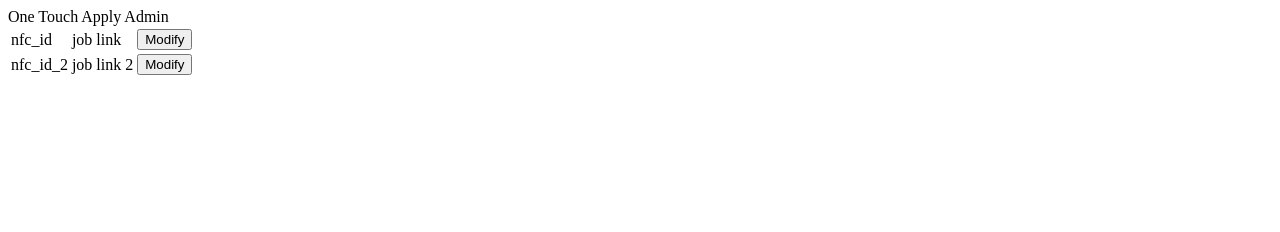
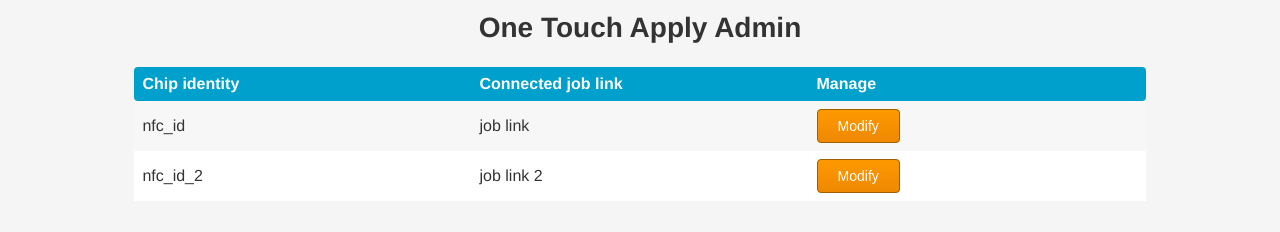
Before and after one commit to maticko/touch-it, a website: page src/index.html in a window 1280 px wide. Drawn offline with nearby package versions, Linux system fonts and the light colour scheme; files that its build step writes are made by us from their sources.

Commit message:
table styles

```diff
--- /dev/null
+++ b/src/css/main.css
@@ -0,0 +1,77 @@
+.table-header>thead {
+    background-color: #00a0cc;
+}
+
+thead {
+    display: table-header-group;
+    vertical-align: middle;
+    border-color: inherit;
+}
+
+body {
+    font-family: "Helvetica Neue",Helvetica,Arial,sans-serif;
+    font-size: 14px;
+    line-height: 1.428571429;
+    color: #333;
+    background-color: #f5f5f5;
+    text-align: center;
+}
+
+.table-header>thead>tr>th:first-child {
+    border-bottom-left-radius: 4px;
+    border-top-left-radius: 4px;
+}
+.table-header>thead>tr>th:last-child {
+    border-bottom-right-radius: 4px;
+    border-top-right-radius: 4px;
+}
+
+.table thead>tr>th {
+    color: #fff;
+    vertical-align: middle;
+    height: 34px;
+    text-align: left;
+    padding: 8px;
+}
+.table{
+    width: 80%;
+    border-collapse: collapse;
+    table-layout:fixed;
+    margin-left: auto;
+    margin-right: auto;
+}
+
+.table>tbody>tr>td{
+    height: 34px;
+    background-color:#fff;
+    padding: 8px;
+    break-word: word-wrap;
+}
+.table>tbody>tr:nth-child(odd)>td{
+    background-color:#f7f7f7;
+}
+
+input[type=button]{
+    background-color: rgb(230, 138, 0);
+    background-image: linear-gradient(rgb(255, 153, 0) 0px, rgb(238, 136, 0) 100%);
+    ackground-repeat: repeat-x;
+    border-color: rgb(161, 96, 0);
+    border-radius: 4px;
+    border-style: solid;
+    border-width: 1px;
+    color: #fff;
+    font-size: 14px;
+    height: 34px;
+    padding-left: 20px;
+    padding-right: 20px;
+}
+input[type=text]{
+    background-color: rgb(255, 255, 255);
+    border-color: rgba(83, 168, 236, 0.8);
+    border-style: solid;
+    border-width: 1px;
+    height: 34px;
+    width: 100%;
+    font-family: "Helvetica Neue",Helvetica,Arial,sans-serif;
+    font-size: 14px;
+}
--- a/src/index.html
+++ b/src/index.html
@@ -4,9 +4,10 @@
         <script src="http://code.jquery.com/jquery-1.10.2.js"></script>
         <script src="http://code.jquery.com/ui/1.10.3/jquery-ui.js"></script>
         <script src="./src/js/main.js"></script>
+         <link rel="stylesheet" type="text/css" href="./src/css/main.css">
     </head>
     <body>
-        One Touch Apply Admin
+        <h1>One Touch Apply Admin</h1>
         <div id="tablespace">NFC table</div>
     </body>
 </html>
--- a/src/js/main.js
+++ b/src/js/main.js
@@ -9,7 +9,9 @@ $(document).ready(function() {
         job_link: "job link 2"
     }];
 
-    var tablecontents = "<table>";
+    var tablecontents = "<table class='table table-header'>";
+    tablecontents += "<thead><tr><th>Chip identity</th><th>Connected job link</th><th>Manage</th></tr></thead>";
+    tablecontents += "<tbody>";
     for (var i = 0; i < nfc_data.length; i++) {
         var item = nfc_data[i];
         tablecontents += "<tr>";
@@ -18,7 +20,7 @@ $(document).ready(function() {
         tablecontents += "<td><input type=button data-nfcid='" + item.nfc_id + "' data-request='modify' value='Modify'></td>";
         tablecontents += "</tr>";
     }
-    tablecontents += "</table>";
+    tablecontents += "</tbody></table>";
     document.getElementById("tablespace").innerHTML = tablecontents;
 
     $('input[type=button]').on('click', function(e) {
```
